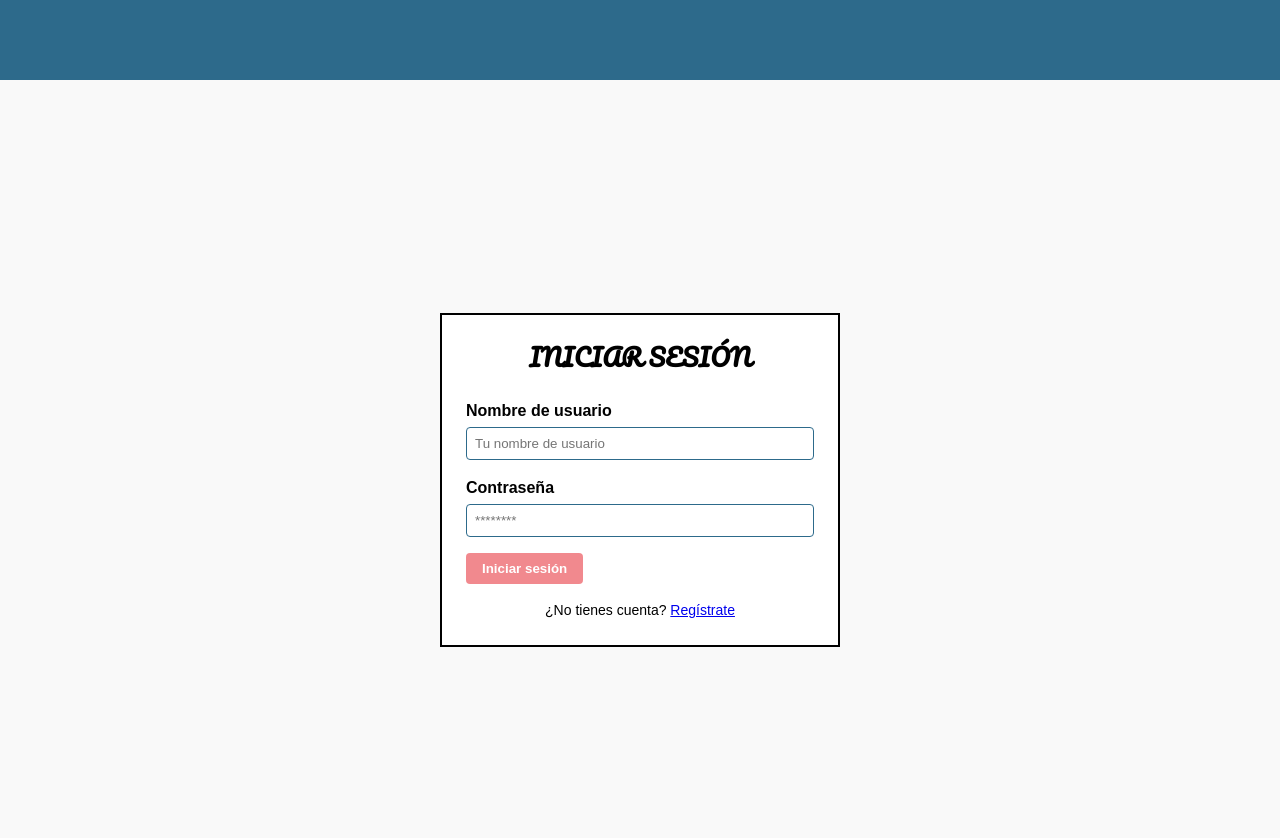
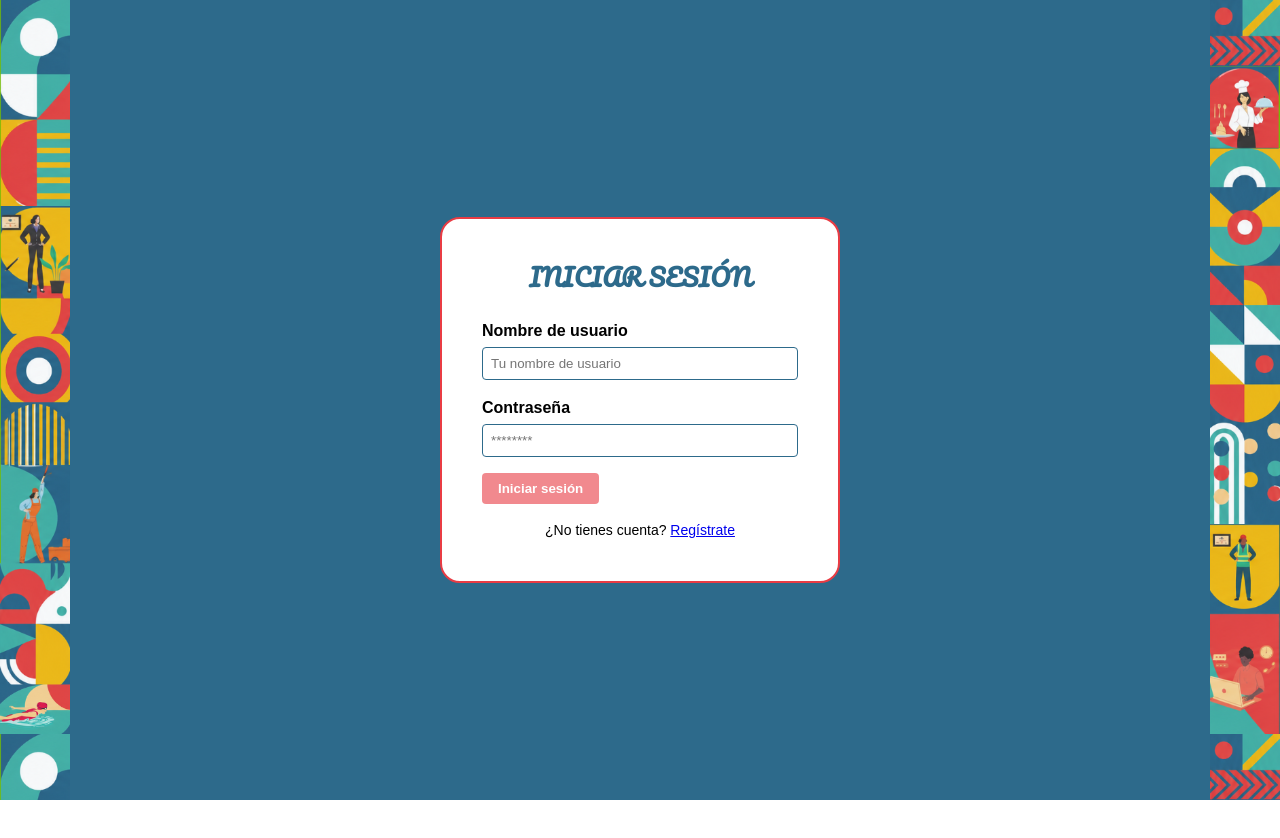
Before and after one commit to alvarezmarlen/GB-MODA-COMERCIO, a Vue app in the folder frontend/: page /login in a window 1280 px wide. Shown: the top 838 px of the page. After the commit the page ends 800 px from the top, so only its background shows below. Built offline with nearby package versions, Linux system fonts and the light colour scheme.

Commit message:
login and register done!

```diff
--- a/frontend/src/App.vue
+++ b/frontend/src/App.vue
@@ -4,7 +4,7 @@
     <BaseNavbar v-if="showNavAndFooter" />
 
     <!-- Main router view -->
-    <main class="app-main-content">
+    <main class="app-main-content" :class="{ 'no-padding': !showNavAndFooter }">
       <router-view />
     </main>
 
@@ -42,4 +42,8 @@ const showNavAndFooter = computed(() => {
   flex: 1 0 auto;
   padding-top: 80px; /* espacio para el nav fijo flotante */
 }
+
+.app-main-content.no-padding {
+  padding-top: 0;
+}
 </style>
--- a/frontend/src/components/atoms/BaseInput.vue
+++ b/frontend/src/components/atoms/BaseInput.vue
@@ -24,5 +24,11 @@ defineEmits(['update:modelValue'])
 .wireframe-input {
   border: 1px solid var(--color-primary);
   border-radius: var(--wf-radius);
+  transition: border-color 0.2s ease;
+}
+
+.wireframe-input:focus {
+  border-color: var(--color-red);
+  outline: none;
 }
 </style>
--- a/frontend/src/components/atoms/BaseSelect.vue
+++ b/frontend/src/components/atoms/BaseSelect.vue
@@ -36,5 +36,11 @@ select.wireframe-input {
   padding-right: 32px;
   border: 1px solid var(--color-primary);
   border-radius: var(--wf-radius);
+  transition: border-color 0.2s ease;
+}
+
+select.wireframe-input:focus {
+  border-color: var(--color-red);
+  outline: none;
 }
 </style>
--- a/frontend/src/components/atoms/BaseTextarea.vue
+++ b/frontend/src/components/atoms/BaseTextarea.vue
@@ -22,5 +22,11 @@ textarea.wireframe-input {
   min-height: 120px;
   border: 1px solid var(--color-primary);
   border-radius: var(--wf-radius);
+  transition: border-color 0.2s ease;
+}
+
+textarea.wireframe-input:focus {
+  border-color: var(--color-red);
+  outline: none;
 }
 </style>
--- a/frontend/src/components/templates/AuthTemplate.vue
+++ b/frontend/src/components/templates/AuthTemplate.vue
@@ -1,8 +1,8 @@
 <template>
   <div class="auth-template">
-    <div class="wireframe-container auth-card">
+    <div class="auth-card">
       <header class="auth-header">
-        <h1>{{ title }}</h1>
+        <h1 class="auth-title">{{ title }}</h1>
       </header>
       <main class="auth-content">
         <slot />
@@ -22,16 +22,56 @@ defineProps({
 
 <style scoped>
 .auth-template {
+  position: relative;
+  overflow: hidden;
   display: flex;
   justify-content: center;
   align-items: center;
   min-height: 100vh;
-  background-color: #f9f9f9;
+  background-color: var(--color-primary);
+}
+
+.auth-template::before,
+.auth-template::after {
+  content: '';
+  position: absolute;
+  top: 0;
+  bottom: 0;
+  width: 70px;
+  background-repeat: repeat-y;
+  background-position: top center;
+  background-size: 70px auto;
+  opacity: 0.96;
+  pointer-events: none;
+  z-index: 0;
+}
+
+.auth-template::before {
+  left: 0;
+  background-image: url('../../assets/1.png');
+}
+
+.auth-template::after {
+  right: 0;
+  background-image: url('../../assets/2.png');
+}
+
+@media (max-width: 900px) {
+  .auth-template::before,
+  .auth-template::after {
+    display: none;
+  }
 }
 
 .auth-card {
+  position: relative;
+  z-index: 1;
   width: 100%;
   max-width: 400px;
+  padding: 40px;
+  background-color: var(--color-white);
+  border: 2px solid var(--color-red);
+  border-radius: 20px; /* Increased border-radius */
 }
 
 .auth-header {
@@ -39,9 +79,10 @@ defineProps({
   text-align: center;
 }
 
-.auth-header h1 {
+.auth-title {
   font-size: 24px;
   text-transform: uppercase;
+  color: var(--color-primary); /* Changed to primary color */
 }
 
 .auth-footer {
```
